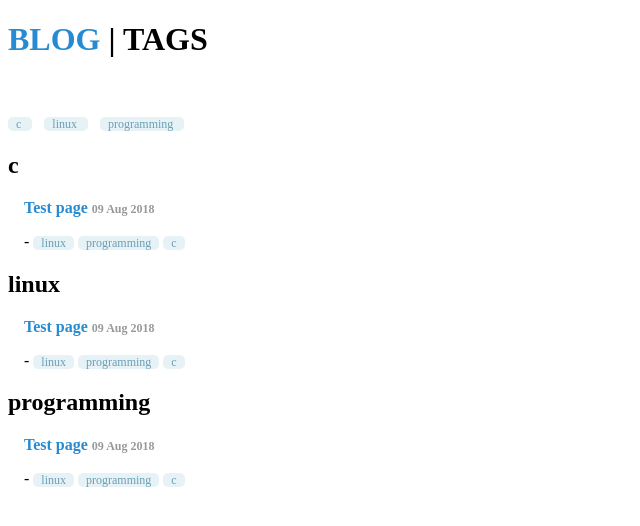
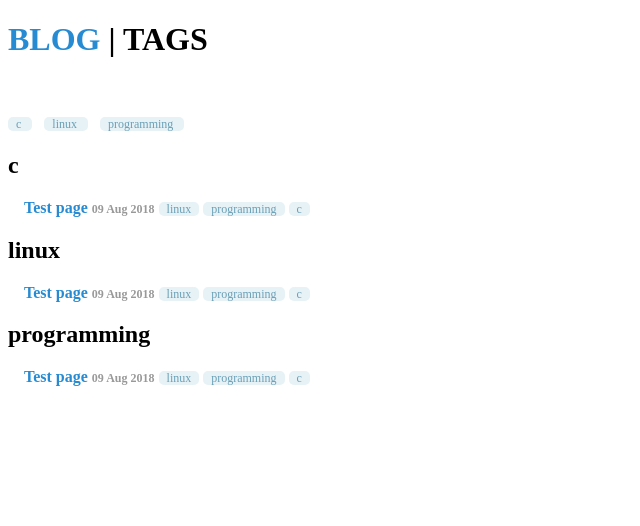
Before and after one commit to execas/execas.github.io, a Jekyll site: the page built from tags.html, in a window 1280 px wide. Shown: the top 526 px of the page, without its empty margins (0-640 px from the left). Built offline with Jekyll 4.4.1, drawn with Linux system fonts in a browser that asks for light colours.

Commit message:
Update tags.html

```diff
--- a/tags.html
+++ b/tags.html
@@ -46,12 +46,12 @@ Here we generate all the tags.
   {% for post in site.posts %}
   {% if post.tags contains tag %}
   <li>
-    <h3>
+    <h3 style="display:inline">
       <a href="{{ post.url }}">
         {{ post.title }}
         <small>{{ post.date | date_to_string }}</small>
       </a>
-      </h3>&#8209;
+      </h3>
       {% for tag in post.tags %}
       <a class="tag-mark" href="/tags/#{{ tag | slugify }}">{{ tag }}</a>
       {% endfor %}
```
